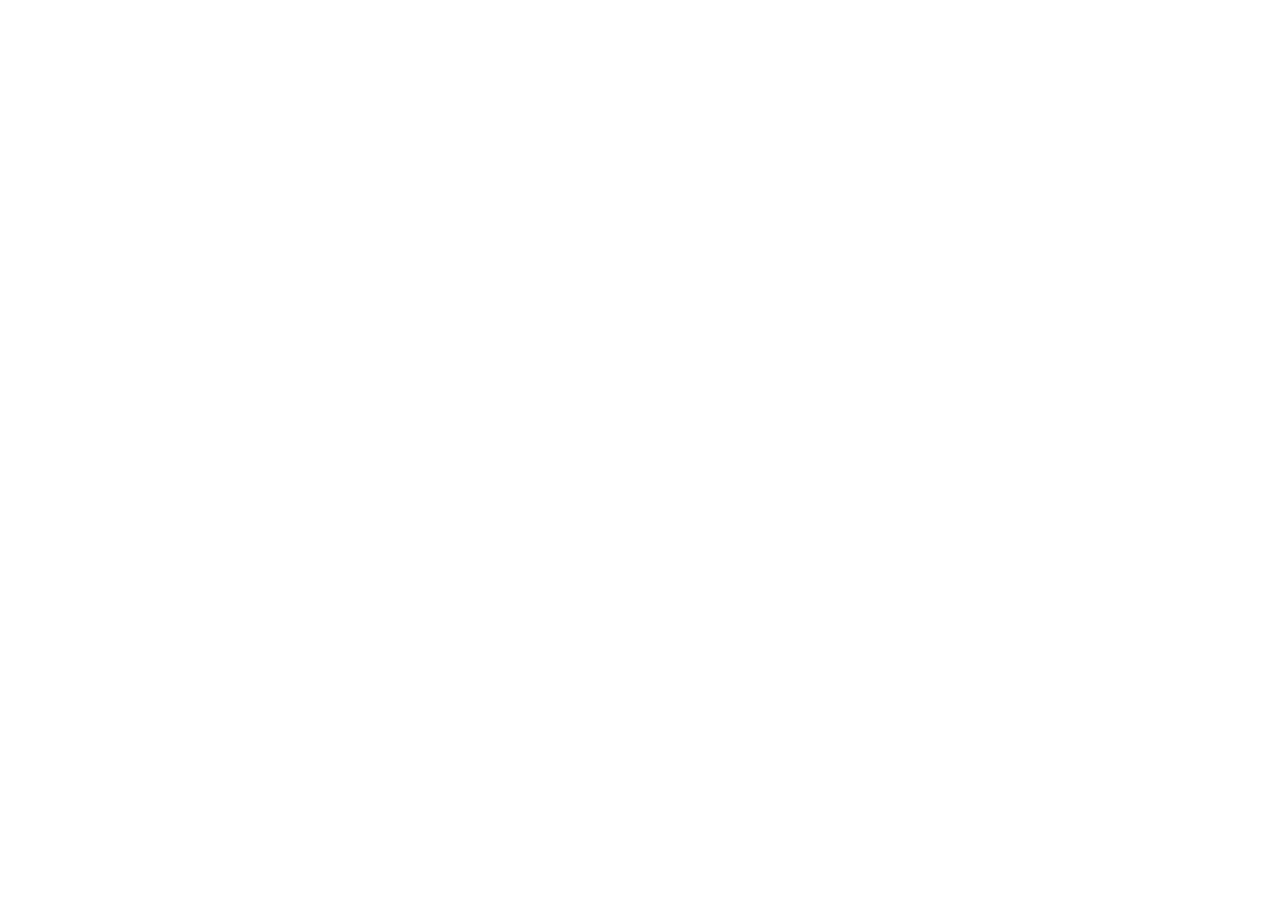
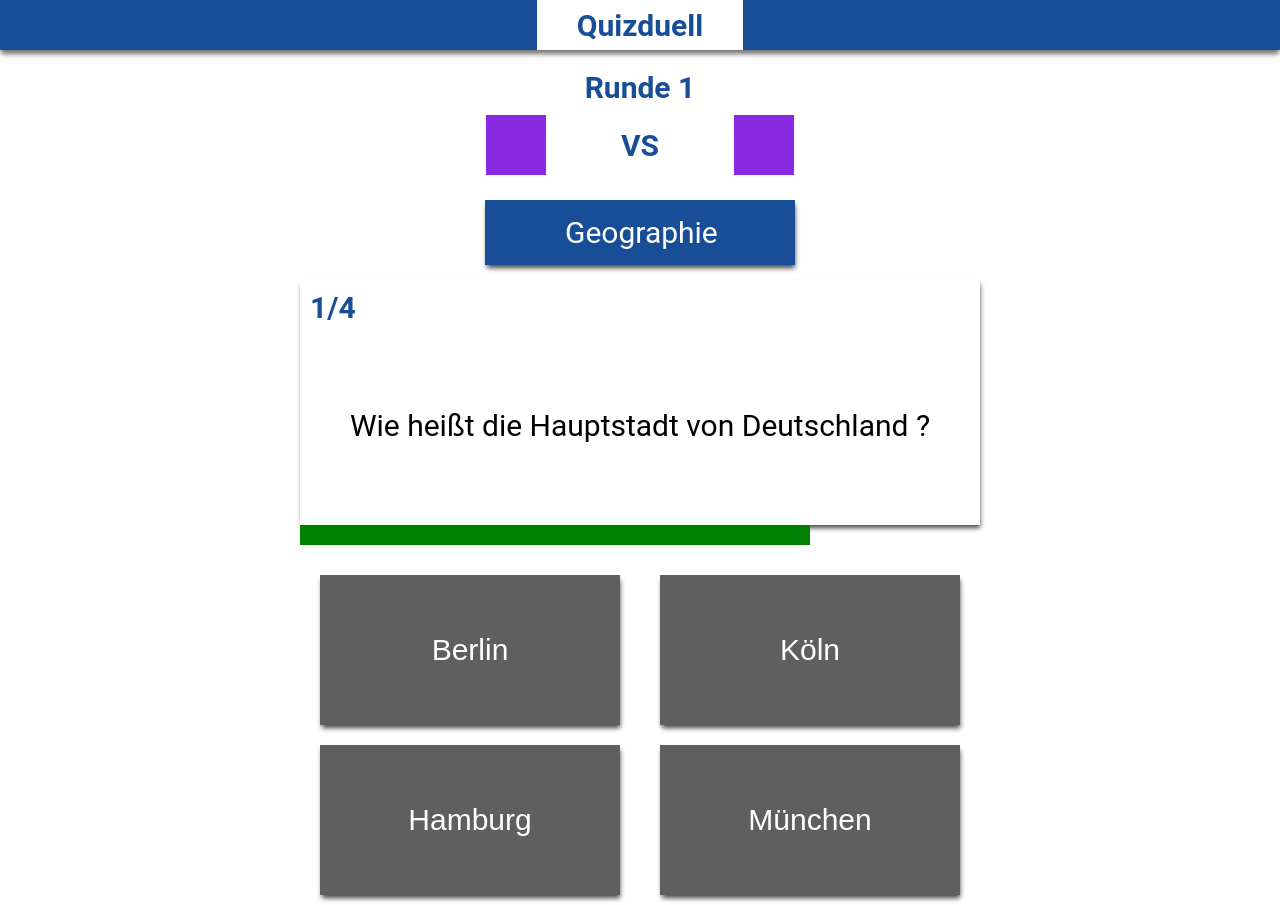
Before and after one commit to peaceable1887/Quizduell, a Vue app in the folder client/client01/: page /game in a window 1280 px wide. Before the commit this address had no page. Before the commit the page ends 800 px from the top, so only its background shows below. Built offline with nearby package versions, Linux system fonts and the light colour scheme; the HTML template or start-up script is replaced by a standard one.

Commit message:
add Singlegame Site (hardcoded Content)

```diff
--- /dev/null
+++ b/client/client01/src/components/GameRound.vue
@@ -0,0 +1,34 @@
+<template>
+    <div class="container">
+        <div class="round">
+            Runde 1
+        </div>
+    </div>
+</template>
+
+<script>
+    export default
+    {
+        name: "GameRound",
+    }
+</script>
+
+<style scoped>
+    .container
+    {
+        display: flex;
+        justify-content: center;
+    }
+    .round
+    {
+        font-weight: bold;
+        color: #184e98;
+        font-size: 30px;
+        text-align: center;
+        padding-top: 20px;
+    }
+    @media screen and (max-width:650px)
+    {
+       .round{font-size: 24px}
+    }
+</style>
--- a/client/client01/src/components/LoginForm.vue
+++ b/client/client01/src/components/LoginForm.vue
@@ -57,10 +57,12 @@ export default
                         password: this.password
                     }
                 }).then(resp => {
+
                     console.log("Erfolgreich eingeloggt!")
                     console.log(resp);
                     localStorage.setItem("token", resp.data)
                     this.$router.push("/main")
+
                 }).catch((err) => {
 
                     this.errMsg = "Accountname und/oder Passwort falsch!";
--- /dev/null
+++ b/client/client01/src/components/Question.vue
@@ -0,0 +1,180 @@
+<template>
+    <QuestionCategory topic="Geographie"></QuestionCategory>
+    <div class="container">
+        <div class="question">
+            <div class="counter">
+                {{count}}/4
+            </div>
+            <div class="text">
+                Wie heißt die Hauptstadt von Deutschland ?
+            </div>
+        </div>
+        <div id="time">
+            <div id="bar" ref="bar"></div>
+        </div>
+        <form class="answers" @submit="nextQuestion">
+            <div class="option">
+                <input type="submit" value="Berlin">
+                <input type="submit" value="Köln">
+            </div>
+            <div class="option">
+                <input type="submit" value="Hamburg">
+                <input type="submit" value="München">
+            </div>
+        </form>
+    </div>
+</template>
+
+<script>
+import QuestionCategory from "./QuestionCategory.vue";
+
+export default
+{
+    name: "Question",
+    components:
+    {
+        QuestionCategory,
+    },
+    data()
+    {
+        return{
+            count: Number(localStorage.getItem("count")) ,
+        }
+    },
+    created()
+    {
+        if(this.count == 0)
+        {
+            this.count = 1;
+            localStorage.setItem("count", this.count)
+        }
+        if(this.count == 5)
+        {
+            this.$router.push("/questionEvaluation")
+            localStorage.removeItem("count");
+        }
+    },
+    mounted()
+    {
+        let elem = this.$refs.bar;
+        let width = 100;
+        let id = setInterval(frame, 200);
+
+        function frame()
+        {
+            if (width == 0)
+            {
+                clearInterval(id);
+                console.log("Die Zeit ist abgelaufen!");
+
+            }else if(width >= 50)
+            {
+                width--;
+                elem.style.width = width + "%";
+
+            }else if(width <= 50 && width >= 20)
+            {
+                elem.style.backgroundColor = "yellow";
+                width--;
+                elem.style.width = width + "%";
+
+            }else if(width <= 20)
+            {
+                elem.style.backgroundColor = "red";
+                width--;
+                elem.style.width = width + "%";
+
+            }
+        }
+    },
+    methods:
+    {
+        nextQuestion()
+        {
+            this.$router.push("/game")
+            localStorage.setItem("count", this.count++ +1)
+        },
+    }
+
+}
+</script>
+
+<style scoped>
+    .container
+    {
+        display: flex;
+        margin: auto;
+        flex-direction: column;
+        margin-top: 15px;
+    }
+    .question
+    {
+        box-shadow: 1px 4px 5px -1px rgba(0,0,0,0.74);
+        -webkit-box-shadow: 1px 4px 5px -1px rgba(0,0,0,0.74);
+        -moz-box-shadow: 1px 4px 5px -1px rgba(0,0,0,0.74);
+
+    }
+    .question .counter
+    {
+        font-size: 30px;
+        font-weight: bold;
+        padding: 10px 0 0 10px;
+        color: #184e98;
+    }
+    .question .text
+    {
+        display: flex;
+        justify-content: center;
+        align-items: center;
+        text-align: center;
+        font-size: 30px;
+        height: 200px;
+    }
+    #time
+    {
+        width: 100%;
+    }
+    #bar
+    {
+        width: 100%;
+        height: 20px;
+        background-color: green;
+    }
+    .answers
+    {
+        padding-top: 20px;
+    }
+    .answers .option
+    {
+        display: flex;
+        justify-content: space-between;
+    }
+    .answers .option input
+    {
+        font-size: 30px;
+        width: 300px;
+        height: 150px;
+        margin: 10px 20px 10px 20px;
+        background-color: rgb(95, 95, 95);
+        color: white;
+        border: none;
+        cursor: pointer;
+        box-shadow: 1px 4px 5px -1px rgba(0,0,0,0.74);
+        -webkit-box-shadow: 1px 4px 5px -1px rgba(0,0,0,0.74);
+        -moz-box-shadow: 1px 4px 5px -1px rgba(0,0,0,0.74);
+    }
+    .answers .option input:hover
+    {
+        background-color: white;
+        color: black;
+        border: none;
+    }
+    @media screen and (max-width:650px)
+    {
+        .question .counter{font-size: 24px; padding: 5px 0 0 5px;}
+        .question .text{font-size: 20px; height: 160px;}
+        .answers{padding-top: 40px}
+
+        .answers .option input{width: 180px;height: 100px; font-size: 20px;}
+    }
+</style>
--- /dev/null
+++ b/client/client01/src/components/QuestionCategory.vue
@@ -0,0 +1,42 @@
+<template>
+    <div class="container">
+        <div class="topic">
+            {{topic}}
+        </div>
+    </div>
+</template>
+
+<script>
+    export default
+    {
+        name: "QuestionCategory",
+        props:
+        {
+            topic: String,
+        }
+    }
+</script>
+
+<style scoped>
+.container
+{
+    display: flex;
+    justify-content: center;
+}
+.topic
+{
+    background-color: #184e98;
+    color: white;
+    font-size: 30px;
+    width: 150px;
+    text-align: center;
+    padding: 15px 80px 15px 80px;
+    box-shadow: 1px 4px 5px -1px rgba(0,0,0,0.74);
+    -webkit-box-shadow: 1px 4px 5px -1px rgba(0,0,0,0.74);
+    -moz-box-shadow: 1px 4px 5px -1px rgba(0,0,0,0.74);
+}
+@media screen and (max-width:650px)
+{
+    .topic{font-size: 20px; width: 100px; margin: 20px 0 20px 0}
+}
+</style>
--- a/client/client01/src/components/RegisterForm.vue
+++ b/client/client01/src/components/RegisterForm.vue
@@ -88,10 +88,13 @@ export default
                     })
                 }).then(res => {
                         if(res.ok){
+
                             console.log("Account wurde erfolgreich angelegt !")
                             alert("Account wurde erfolgreich angelegt !")
                             this.$router.push("/")
+
                         }else{
+
                             console.log("Fehler ist aufgetreten. Account konnte nicht erstellt werden")
                             this.errMsg = "Fehler ist aufgetreten. Account konnte nicht erstellt werden"
                         }
--- /dev/null
+++ b/client/client01/src/components/Versus.vue
@@ -0,0 +1,49 @@
+<template>
+    <div class="container">
+        <div class="versus">
+            <div class="player"></div>
+            <span>VS</span>
+            <div class="player"></div>
+        </div>
+    </div>
+</template>
+
+<script>
+    export default
+    {
+        name: "Versus",
+    }
+</script>
+
+<style scoped>
+    .container
+    {
+        display: flex;
+        justify-content: center;
+        padding: 10px;
+    }
+    .versus
+    {
+        display: flex;
+        justify-content: space-between;
+        width: 308px;
+        align-items: center;
+    }
+    span
+    {
+        font-weight: bold;
+        color: #184e98;
+        font-size: 30px;
+    }
+    .player
+    {
+        width: 60px;
+        height: 60px;
+        background-color: blueviolet;
+    }
+    @media screen and (max-width:650px)
+    {
+        span{font-size: 24px;}
+       .player{width: 50px; height: 50px;}
+    }
+</style>
--- a/client/client01/src/router/index.js
+++ b/client/client01/src/router/index.js
@@ -3,6 +3,8 @@ import Login from '../views/Login.vue';
 import Register from '../views/Register.vue';
 import Main from '../views/Main.vue';
 import EditProfil from '../views/EditProfil.vue';
+import Game from '../views/Game.vue';
+import QuestionEvaluation from '../views/QuestionEvaluation.vue';
 import Statistics from '../views/Statistics.vue';
 
 const routes = [
@@ -27,6 +29,16 @@ const routes = [
     component: EditProfil,
   },
   {
+    path: '/game',
+    name: 'Game',
+    component: Game,
+  },
+  {
+    path: '/questionEvaluation',
+    name: 'QuestionEvaluation',
+    component: QuestionEvaluation,
+  },
+  {
     path: '/statistics',
     name: 'Statistics',
     component: Statistics,
--- /dev/null
+++ b/client/client01/src/views/Game.vue
@@ -0,0 +1,29 @@
+<template>
+    <Header></Header>
+    <GameRound></GameRound>
+    <Versus></Versus>
+    <Question></Question>
+</template>
+
+<script>
+import Header from "../components/Header.vue";
+import GameRound from "../components/GameRound.vue";
+import Versus from "../components/Versus.vue";
+import Question from "../components/Question.vue";
+
+    export default
+    {
+        name: "Game",
+        components:
+        {
+            Header,
+            GameRound,
+            Versus,
+            Question,
+        }
+    }
+</script>
+
+<style scoped>
+
+</style>
--- a/client/client01/src/views/Main.vue
+++ b/client/client01/src/views/Main.vue
@@ -5,8 +5,8 @@
         <span v-if="!token">You are not logged in!</span>
         <Headline class="headline" text="Quizduell"></Headline>
         <div class="menu">
-            <form action="">
-                <Button text="Einzelspiel"></Button>
+            <form action="/game">
+                <Button text="Spiel starten"></Button>
             </form>
             <form action="">
                 <Button text="Mehrspieler"></Button>
--- /dev/null
+++ b/client/client01/src/views/QuestionEvaluation.vue
@@ -0,0 +1,16 @@
+<template>
+    <div>
+        QuestionEvaluation
+    </div>
+</template>
+
+<script>
+    export default
+    {
+        name: "QuestionEvaluation"
+    }
+</script>
+
+<style scoped>
+
+</style>
```
